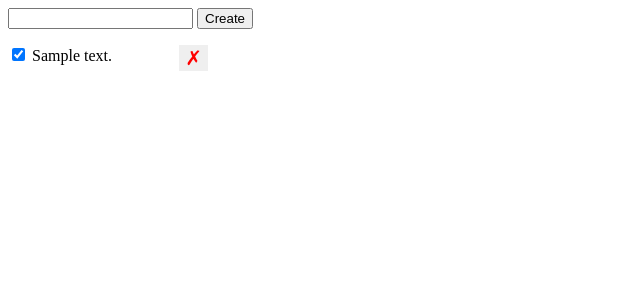
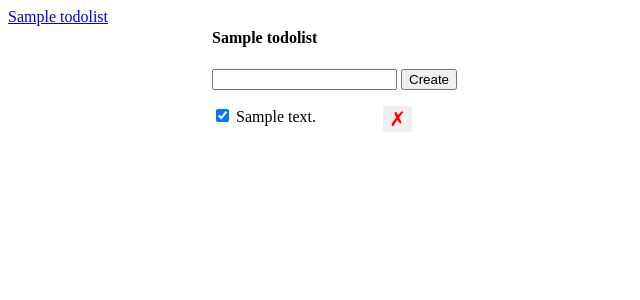
Before and after one commit to vetkolisanket/fsd, a Flask app: page /list/1 in a window 1280 px wide. Shown: the top 300 px of the page, without its empty margins (0-640 px from the left). Run offline with Flask 2, Linux system fonts and the light colour scheme; tables that the repository leaves empty hold one stand-in row (values such as "Sample post").

Commit message:
Rendering todo-list along side todos and rendering todos of a particular selected list

```diff
--- a/todo-app/app.py
+++ b/todo-app/app.py
@@ -34,7 +34,10 @@ def index():
 
 @app.route("/list/<list_id>")
 def get_list_todos(list_id):
-    return render_template('index.html', data=Todo.query.filter_by(list_id=list_id).order_by('id').all())
+    return render_template('index.html',
+    lists = TodoList.query.all(),
+    active_list = TodoList.query.get(list_id),
+    todos = Todo.query.filter_by(list_id=list_id).order_by('id').all())
 
 @app.route("/todos/create", methods=['POST'])
 def create_todo():
--- a/todo-app/templates/index.html
+++ b/todo-app/templates/index.html
@@ -23,24 +23,40 @@
                 cursor: pointer;
                 font-size: 20px;
             }
+            .lists-wrapper, .todos-wrapper {
+                display: inline-block;
+                vertical-align: top;
+            }
         </style>
     </head>
     <body>
+        <div class="lists-wrapper">
+            <ul id="lists">
+                {% for list in lists %}
+                <li>
+                    <a href="/list/{{ list.id }}">{{ list.name }}</a>
+                </li>
+                {% endfor %}
+            </ul>
+        </div>
         <div id="error" class="hidden">Something went wrong!</div>
+        <div class="todos-wrapper">
+            <h4> {{ active_list.name }}</h4>
             <form action="/todos/create", method="post" id="form">
                 <input type="text" name="description" id="description"/>
                 <input type="submit" value="Create" />
             </form>
             <ul id="todos">
-            {% for d in data %}
+                {% for todo in todos %}
                 <li>
-                <input class="check-completed" data-id="{{ d.id }}" type="checkbox"
-                    {%if d.completed %} checked {% endif %} />
-                    {{ d.description }}
-                <button class="delete-todo" data-id="{{ d.id }}">&cross;</button>
+                    <input class="check-completed" data-id="{{ todo.id }}" type="checkbox"
+                        {%if todo.completed %} checked {% endif %} />
+                        {{ todo.description }}
+                    <button class="delete-todo" data-id="{{ todo.id }}">&cross;</button>
                 </li>
                 {% endfor %}
             </ul>
+        </div>
         <script>
             const crossbuttons = document.querySelectorAll('.delete-todo');
             for (i = 0; i < crossbuttons.length; i++) {
```
Lines whose indentation alone changed are shown as unchanged.
